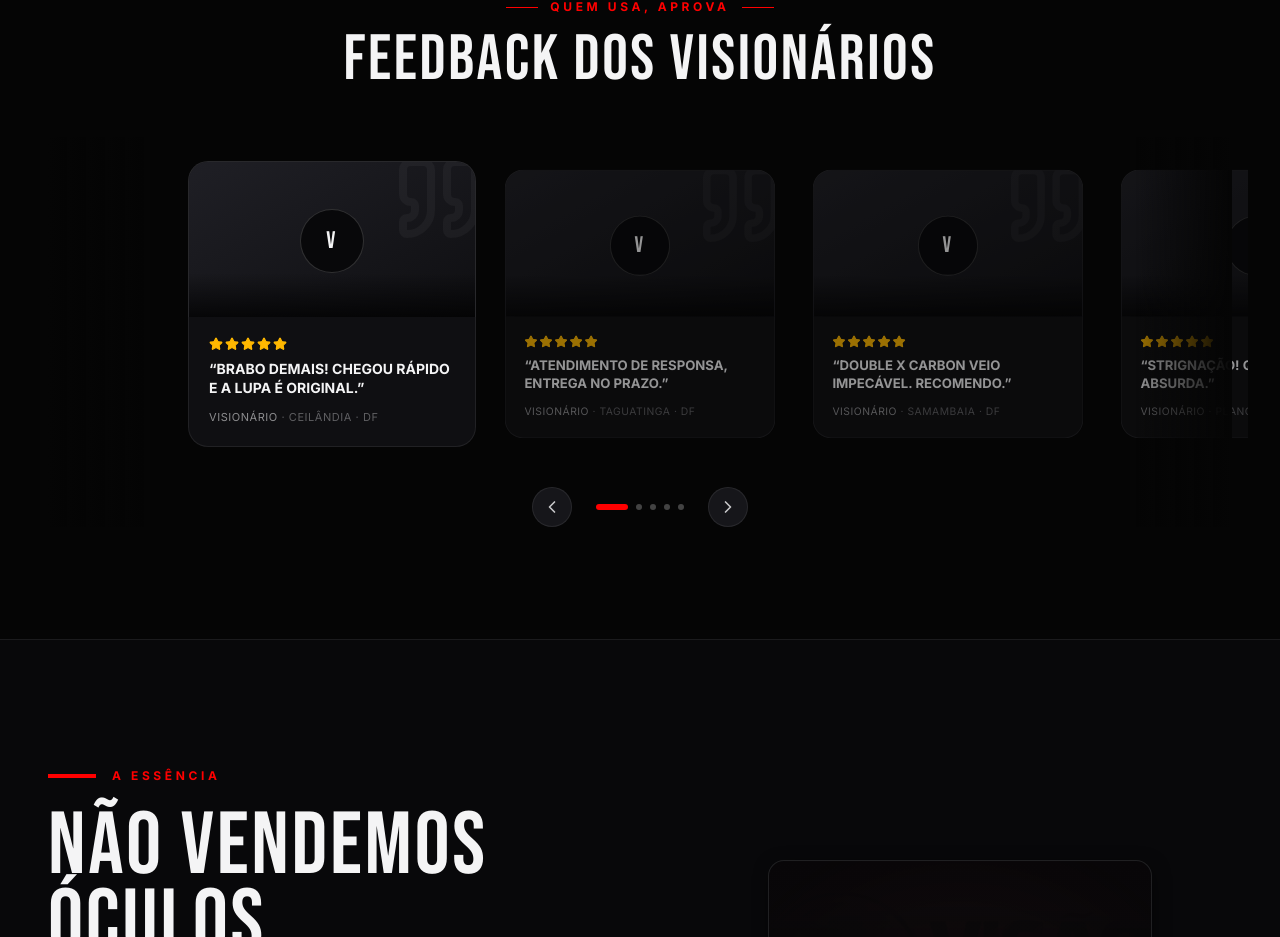
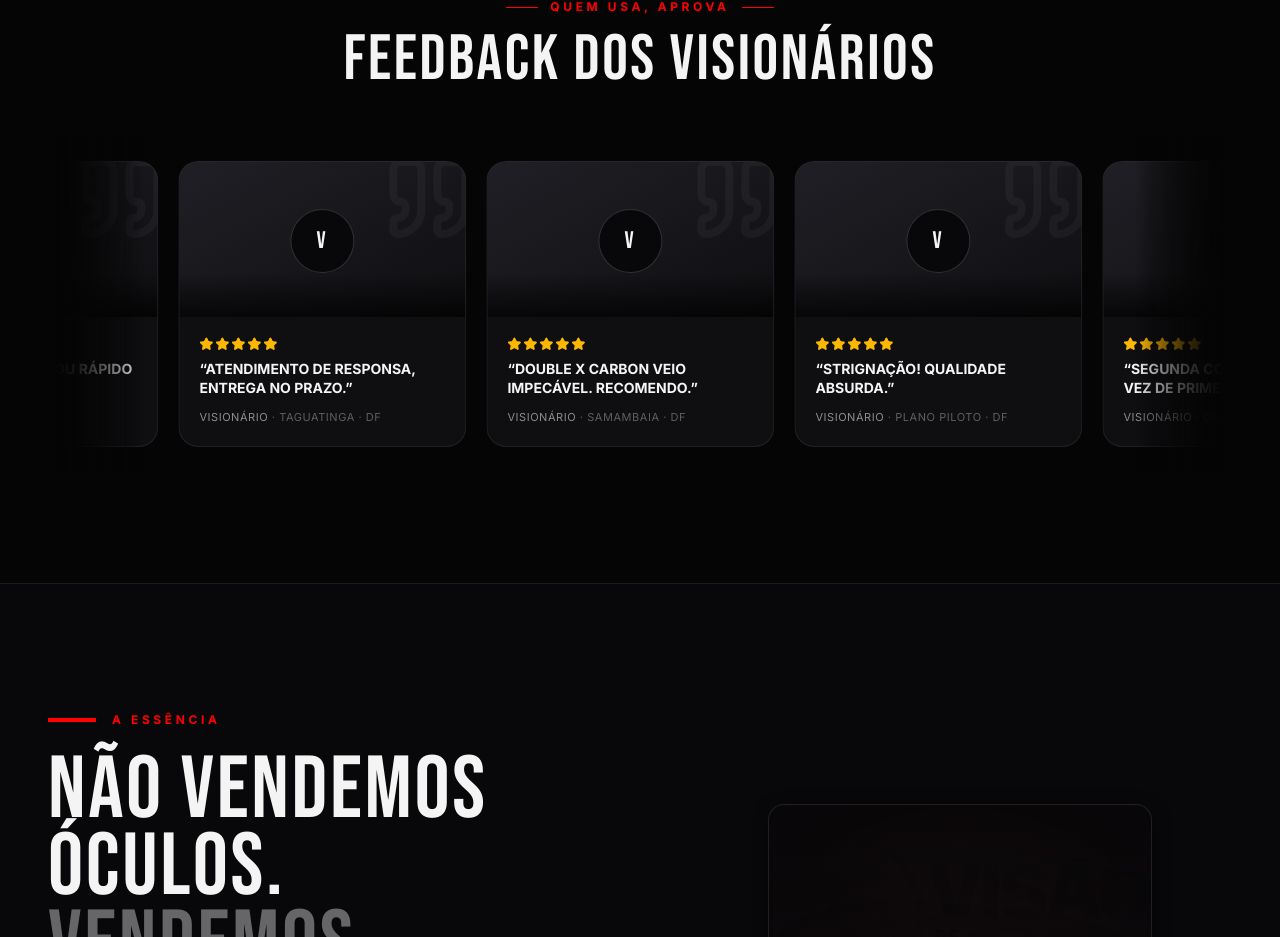
Before and after one commit to daviaragaoyt/visaoderua-front, a Next.js app: page / in a window 1280 px wide. Shown: the part 4392-5329 px from the top of the page. Built offline with nearby package versions, Linux system fonts and the light colour scheme; no server answers.

Commit message:
Replace carousel with infinite Marquee

```diff
--- a/src/components/home/Feedbacks.tsx
+++ b/src/components/home/Feedbacks.tsx
@@ -1,66 +1,18 @@
 "use client";
 
-import { useCallback, useEffect, useRef, useState } from "react";
+import { useState } from "react";
 import Image from "next/image";
-import { useReducedMotion } from "framer-motion";
-import { ChevronLeft, ChevronRight, Quote, Star } from "lucide-react";
+import { Quote, Star } from "lucide-react";
 import type { Feedback } from "@/types";
 import { cn } from "@/lib/utils";
 import { initials } from "@/lib/format";
 import { feedbacks } from "@/data/feedbacks";
 import { Container } from "@/components/ui/container";
 import { SectionHeading } from "@/components/ui/section-heading";
-import { IconButton } from "@/components/ui/icon-button";
 import { Reveal } from "@/components/ui/reveal";
-
-const AUTOPLAY_MS = 4500;
+import { Marquee } from "@/components/ui/marquee";
 
 export function Feedbacks() {
-  const trackRef = useRef<HTMLDivElement>(null);
-  const [index, setIndex] = useState(0);
-  const reduce = useReducedMotion();
-  const count = feedbacks.length;
-
-  const scrollTo = useCallback((i: number) => {
-    const track = trackRef.current;
-    const child = track?.children[i] as HTMLElement | undefined;
-    if (!track || !child) return;
-    track.scrollTo({ left: child.offsetLeft - (track.clientWidth - child.clientWidth) / 2, behavior: "smooth" });
-  }, []);
-
-  // Descobre qual card está mais próximo do centro após o scroll.
-  useEffect(() => {
-    const track = trackRef.current;
-    if (!track) return;
-    let raf = 0;
-    const onScroll = () => {
-      cancelAnimationFrame(raf);
-      raf = requestAnimationFrame(() => {
-        const center = track.scrollLeft + track.clientWidth / 2;
-        let best = 0;
-        let bestDist = Infinity;
-        Array.from(track.children).forEach((el, i) => {
-          const node = el as HTMLElement;
-          const dist = Math.abs(node.offsetLeft + node.clientWidth / 2 - center);
-          if (dist < bestDist) {
-            bestDist = dist;
-            best = i;
-          }
-        });
-        setIndex(best);
-      });
-    };
-    track.addEventListener("scroll", onScroll, { passive: true });
-    return () => {
-      track.removeEventListener("scroll", onScroll);
-      cancelAnimationFrame(raf);
-    };
-  }, []);
-
-  useEffect(() => {
-    const id = window.setInterval(() => scrollTo((index + 1) % count), AUTOPLAY_MS);
-    return () => window.clearInterval(id);
-  }, [index, count, scrollTo]);
 
   return (
     <section className="relative border-t border-line bg-asphalt-950 py-20 md:py-28">
@@ -68,41 +20,16 @@ export function Feedbacks() {
         <SectionHeading eyebrow="Quem usa, aprova" title="Feedback dos visionários" className="mb-12" />
 
         <Reveal className="relative">
-          <div
-            ref={trackRef}
-            className="hide-scrollbar -mx-4 flex snap-x snap-mandatory gap-5 overflow-x-auto scroll-smooth px-[calc(50vw-9rem)] py-6 sm:px-[calc(50%-9rem)]"
-            aria-roledescription="carrossel"
-            aria-label="Depoimentos de clientes"
-          >
-            {feedbacks.map((fb, i) => (
-              <FeedbackCard key={fb.id} feedback={fb} active={i === index} />
-            ))}
-          </div>
+          <Marquee duration={60} pauseOnHover className="py-6">
+            <div className="flex gap-5 pr-5">
+              {feedbacks.map((fb) => (
+                <FeedbackCard key={fb.id} feedback={fb} active={true} />
+              ))}
+            </div>
+          </Marquee>
 
           <div className="pointer-events-none absolute inset-y-0 left-0 hidden w-24 bg-gradient-to-r from-asphalt-950 to-transparent md:block" aria-hidden />
           <div className="pointer-events-none absolute inset-y-0 right-0 hidden w-24 bg-gradient-to-l from-asphalt-950 to-transparent md:block" aria-hidden />
-
-          <div className="mt-4 flex items-center justify-center gap-6">
-            <IconButton label="Depoimento anterior" variant="surface" onClick={() => scrollTo((index - 1 + count) % count)}>
-              <ChevronLeft className="h-5 w-5" />
-            </IconButton>
-            <div className="flex items-center gap-2" role="tablist" aria-label="Escolher depoimento">
-              {feedbacks.map((fb, i) => (
-                <button
-                  key={fb.id}
-                  type="button"
-                  role="tab"
-                  aria-selected={i === index}
-                  aria-label={`Depoimento ${i + 1}`}
-                  onClick={() => scrollTo(i)}
-                  className={cn("h-1.5 rounded-full transition-all duration-400 ease-out-expo", i === index ? "w-8 bg-blood" : "w-1.5 bg-white/25 hover:bg-white/50")}
-                />
-              ))}
-            </div>
-            <IconButton label="Próximo depoimento" variant="surface" onClick={() => scrollTo((index + 1) % count)}>
-              <ChevronRight className="h-5 w-5" />
-            </IconButton>
-          </div>
         </Reveal>
       </Container>
     </section>
```
